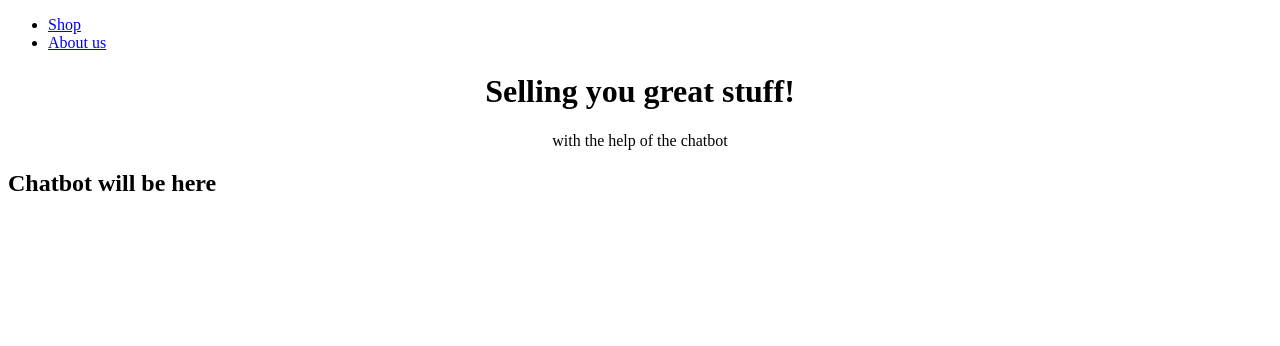
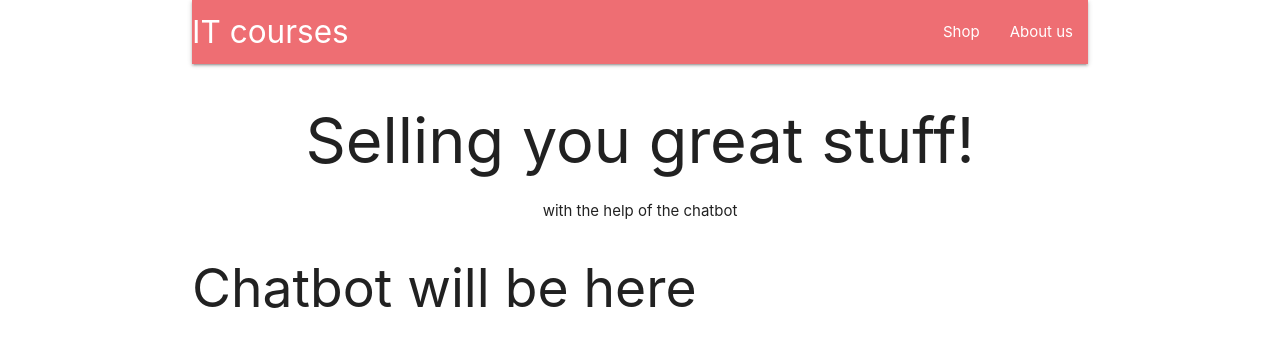
Before and after one commit to Shubhankita/Virtual-Website-Assitant, a React (Create React App) app in the folder client/: page / in a window 1280 px wide. Shown: the top 346 px of the page. Built offline with nearby package versions, Linux system fonts and the light colour scheme.

Commit message:
Developing Front End 2

```diff
--- a/client/package.json
+++ b/client/package.json
@@ -6,6 +6,7 @@
     "@testing-library/jest-dom": "^5.14.1",
     "@testing-library/react": "^11.2.7",
     "@testing-library/user-event": "^12.8.3",
+    "materialize-css": "^1.0.0",
     "react": "^17.0.2",
     "react-dom": "^17.0.2",
     "react-router-dom": "^5.3.0",
--- a/client/src/components/App.js
+++ b/client/src/components/App.js
@@ -11,7 +11,7 @@
 const App = () => (
     <div>
        <BrowserRouter>
-           <div>
+           <div className="container">
                <Header />
                <Route exact path="/" component={Landing} />
                <Route exact path="/about" component={About} />
--- a/client/src/components/Header.js
+++ b/client/src/components/Header.js
@@ -3,10 +3,13 @@
 
 const Header = () => (
     <nav>
-        <ul>
-            <li><Link to={'/shop'}>Shop</Link></li>
-            <li><Link to={'/about'}>About us</Link></li>
-        </ul>
+          <div className="nav-wrapper">
+            <Link to={'/'} className="brand-logo"> IT courses</Link>
+            <ul id="nav-mobile" className="right hide-on-med-and-down">
+                <li><Link to={'/shop'}>Shop</Link></li>
+                <li><Link to={'/about'}>About us</Link></li>
+            </ul>
+        </div>
     </nav>
 )
 
--- a/client/src/index.js
+++ b/client/src/index.js
@@ -1,7 +1,8 @@
 import React from 'react';
 import ReactDOM from 'react-dom';
 import App from './components/App';
-import reportWebVitals from './reportWebVitals';
+
+import 'materialize-css/dist/css/materialize.min.css';
 
 ReactDOM.render(
   <React.StrictMode>
@@ -9,8 +10,3 @@
   </React.StrictMode>,
   document.getElementById('root')
 );
-
-// If you want to start measuring performance in your app, pass a function
-// to log results (for example: reportWebVitals(console.log))
-// or send to an analytics endpoint. Learn more: https://bit.ly/CRA-vitals
-reportWebVitals();
```
Also changed, not shown: 1 other file (tests, documents, lock files or other folders).
